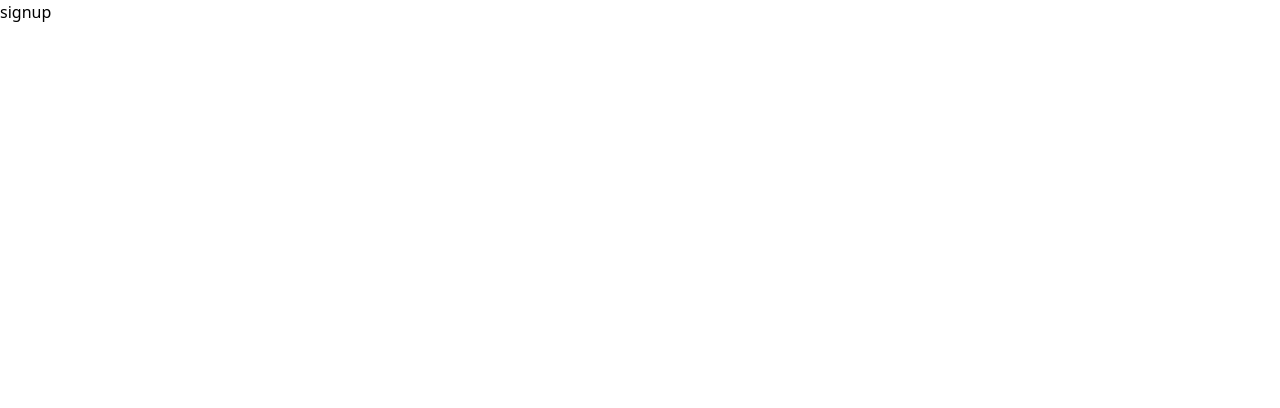
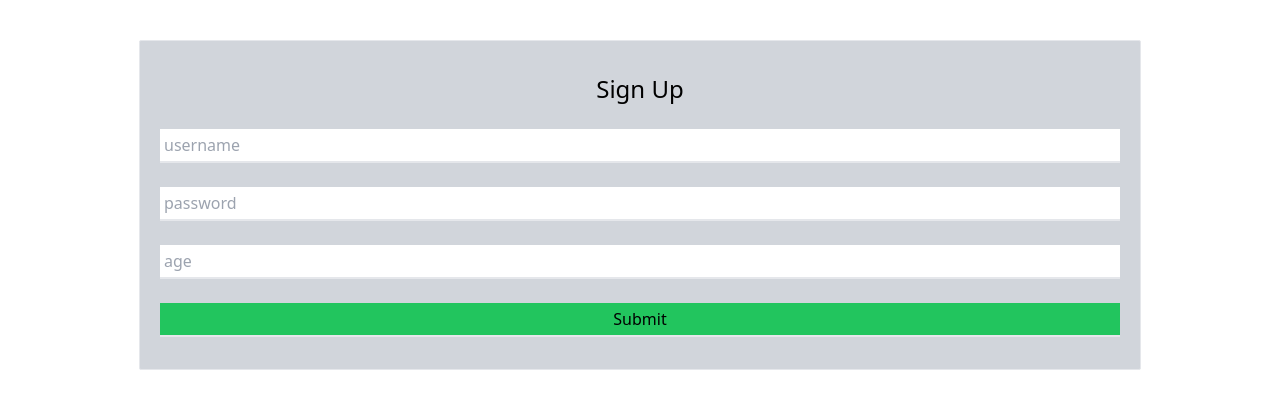
Before and after one commit to afreedituttu/serverless_todo, a React (Create React App) app: page /signup in a window 1280 px wide. Shown: the top 408 px of the page. Built offline with nearby package versions, Linux system fonts and the light colour scheme.

Commit message:
Login and signup feature added, active user available

```diff
--- a/public/index.html
+++ b/public/index.html
@@ -10,34 +10,11 @@
       content="Web site created using create-react-app"
     />
     <link rel="apple-touch-icon" href="%PUBLIC_URL%/logo192.png" />
-    <!--
-      manifest.json provides metadata used when your web app is installed on a
-      user's mobile device or desktop. See https://developers.google.com/web/fundamentals/web-app-manifest/
-    -->
     <link rel="manifest" href="%PUBLIC_URL%/manifest.json" />
-    <!--
-      Notice the use of %PUBLIC_URL% in the tags above.
-      It will be replaced with the URL of the `public` folder during the build.
-      Only files inside the `public` folder can be referenced from the HTML.
-
-      Unlike "/favicon.ico" or "favicon.ico", "%PUBLIC_URL%/favicon.ico" will
-      work correctly both with client-side routing and a non-root public URL.
-      Learn how to configure a non-root public URL by running `npm run build`.
-    -->
-    <title>React App</title>
+    <title>Advanced Todo App</title>
   </head>
   <body>
     <noscript>You need to enable JavaScript to run this app.</noscript>
     <div id="root"></div>
-    <!--
-      This HTML file is a template.
-      If you open it directly in the browser, you will see an empty page.
-
-      You can add webfonts, meta tags, or analytics to this file.
-      The build step will place the bundled scripts into the <body> tag.
-
-      To begin the development, run `npm start` or `yarn start`.
-      To create a production bundle, use `npm run build` or `yarn build`.
-    -->
   </body>
 </html>
--- a/src/App.jsx
+++ b/src/App.jsx
@@ -1,4 +1,4 @@
-import React from 'react'
+import React, { useContext } from 'react'
 import { Routes, Route, Outlet } from 'react-router-dom'
 import Navbar from './components/Navbar'
 import Footer from './components/Footer'
@@ -8,9 +8,13 @@ import Login from './pages/Auth/Login'
 import Signup from './pages/Auth/Signup'
 import Profile from './pages/Profile/Profile'
 import './index.css'
+import { UserContext } from './context/context'
 
 const App = () => {
+  const {activeUser} = useContext(UserContext)
+  console.log('App ',activeUser);
   return (<Routes>
+
     <Route path='/' element={<HomeLayout />} >
         <Route index element={<Home />} />
         <Route exact path='/tasks/:taskId' element={<Details />} />
--- a/src/components/Addtask.jsx
+++ /dev/null
@@ -1,11 +0,0 @@
-import React from 'react'
-
-const Addtask = () => {
-  return (
-    <div>
-
-    </div>
-  )
-}
-
-export default Addtask
--- a/src/components/Home/AddTask.jsx
+++ b/src/components/Home/AddTask.jsx
@@ -27,9 +27,9 @@ const AddTask = ({setTasks, setCurrentlyAdding, tasks}) => {
     return last_element_id + 1;
   };
   const addTask = () => {
+    task["taskId"] = gen_task_id();
+    task['status'] = 'not_completed'
     setTasks((old_tasks) => {
-      task["taskId"] = gen_task_id();
-      task['status'] = 'not_completed'
       return [...old_tasks, task];
     });
   };
--- a/src/components/Home/User.jsx
+++ b/src/components/Home/User.jsx
@@ -1,10 +1,16 @@
-import React from 'react'
+import React, { useContext } from 'react'
+import { UserContext } from '../../context/context'
 
 const Users = () => {
+  const {users} = useContext(UserContext);
   return (
     <div className="users">
       <ul>
-        <li className='p-2 bg-gray-300 text-black my-1'>user1</li>
+      {
+        users.map((user, index)=>{
+          return(<li key={index} className='p-2 bg-gray-300 text-black my-1'>{user.username}</li>)
+        })
+      }
       </ul>
     </div>
   )
--- a/src/context/context.js
+++ b/src/context/context.js
@@ -10,12 +10,13 @@ export function TasksContextProvider(props) {
     </TasksContext.Provider>)
 }
 
-export const UserContext = createContext([]);
+export const UserContext = createContext();
 
 export function UserContextProvider(props) {
-    const [users, setUsers] = useState();
+    const [users, setUsers] = useState([]);
+    const [activeUser, setActiveUser] = useState();
 
-    return(<UserContext.Provider value={{users, setUsers}}>
+    return(<UserContext.Provider value={{users, setUsers, activeUser, setActiveUser}}>
         {props.children}
     </UserContext.Provider>)
 }
--- a/src/pages/Auth/Login.jsx
+++ b/src/pages/Auth/Login.jsx
@@ -1,9 +1,58 @@
-import React from 'react'
+import React, { useContext, useState } from 'react'
+import { UserContext } from '../../context/context';
+import { useNavigate } from 'react-router-dom';
 
 const Login = () => {
+  const [show, setShow] = useState(false);
+  const [message, setMessage] = useState("");
+  const navigate = useNavigate();
+  const [user, setUser] = useState({
+    username:"",
+    password:"",
+  });
+  const {users, setActiveUser} = useContext(UserContext);
+  const onchange_data = (e)=> {
+    const {name, value} = e.target
+    setUser((old_values)=>{
+      return {
+        ...old_values,
+        [name]:value
+      }
+    })
+  }
+  const LoginUser = ()=> {
+    console.log(users);
+    console.log(user);
+    const temp_user = users.find((u)=>{
+      if(u.username == user.username){
+        if(u.password == user.password){
+          return u
+        }
+      }
+    })
+    if(!temp_user){
+      setShow(true)
+      setMessage("Login unsuccessfull")
+    }else{
+      setShow(true)
+      setMessage("Login successfull")
+      setActiveUser(temp_user)
+      setTimeout(()=>{
+        navigate('/')
+      }, 2000)
+    }
+    console.log(temp_user);
+
+  }
   return (
-    <div>
-      login
+    <div className='flex justify-center my-10'>
+      <div className="card bg-gray-300 border rounded-sm p-5">
+        {show?<div className=" w-full bg-blue-500 text-xl text-center p-1">{message}</div>:""}
+        <h1 className='text-center text-2xl py-3'>Login</h1>
+        <input name='username' onChange={onchange_data} value={user.username} type="text" className=' min-w-60 w-full outline-none border-b-2 border-b-gray-200 p-1 my-3' placeholder='username' />
+        <input name='password' onChange={onchange_data} value={user.password} type="text" className=' min-w-60 w-full outline-none border-b-2 border-b-gray-200 p-1 my-3' placeholder='password' />
+        <button onClick={LoginUser} type="submit" className=' min-w-60 w-full outline-none border-b-2 bg-green-500 p-1 my-3'>Login</button>
+      </div>
     </div>
   )
 }
--- a/src/pages/Auth/Signup.jsx
+++ b/src/pages/Auth/Signup.jsx
@@ -1,9 +1,56 @@
-import React from 'react'
+import React, { useContext, useState } from 'react'
+import { UserContext } from '../../context/context';
+import { useNavigate } from 'react-router-dom';
 
 const Signup = () => {
+  const [show, setShow] = useState(false);
+  const [message, setMessage] = useState("");
+  const navigate = useNavigate();
+  const [user, setUser] = useState({
+    username:"",
+    password:"",
+    age:""
+  });
+  const {users, setUsers} = useContext(UserContext);
+  const onchange_data = (e)=> {
+    const {name, value} = e.target
+    setUser((old_values)=>{
+      return {
+        ...old_values,
+        [name]:value
+      }
+    })
+  }
+  const gen_user_id = () => {
+    var last_user_id;
+    if (users.length != 0) {
+      last_user_id = users[users.length - 1].userId;
+    } else {
+      last_user_id = 0;
+    }
+    return last_user_id + 1;
+  };
+  const createUser = ()=> {
+    user['userId'] = gen_user_id();
+    setUsers((old_users)=>{
+      return [...old_users, user]
+    })
+    setShow(true)
+    setMessage("User created succesfully, redirecting to Login...")
+    setTimeout(()=>{
+      navigate('/login')
+    },2000)
+  }
   return (
-    <div>
-      signup
+    <div className='flex justify-center my-10'>
+      <div className="card bg-gray-300 border rounded-sm p-5">
+        {show?<div className=" w-full bg-green-500 text-xl text-center p-1">{message}</div>:""}
+        <h1 className='text-center text-2xl py-3'>Sign Up</h1>
+        <input name='username' onChange={onchange_data} value={user.username} type="text" className=' min-w-60 w-full outline-none border-b-2 border-b-gray-200 p-1 my-3' placeholder='username' />
+        <input name='password' onChange={onchange_data} value={user.password} type="text" className=' min-w-60 w-full outline-none border-b-2 border-b-gray-200 p-1 my-3' placeholder='password' />
+        <input name='age' onChange={onchange_data} value={user.age} type="number" className=' min-w-60 w-full outline-none border-b-2 border-b-gray-200 p-1 my-3' placeholder='age' />
+        <button onClick={createUser} type="submit" className=' min-w-60 w-full outline-none border-b-2 bg-green-500 p-1 my-3'>Submit</button>
+      </div>
     </div>
   )
 }
--- a/src/static/data.js
+++ b/src/static/data.js
@@ -1,8 +1,21 @@
 tasks = [
     {
-        taskId:1,
-        task_name:'clean house',
-        task_content:'kofksdofjsoi siodfuioujifoewuf oiweu foiewusoif uesoif jesoi fjoiesj foiewjof ijweoifj eoif jsoidj foidsjfoisjaofijsdojfsdahguidsgh iudg hiwue hpuwehgfuijsefcjdsvndkxjcvdnuiah ewpiofj oewijosdfoij fojdofejwofjsodpiosfjfopisdjoij soirjojeof sehoi jcsodi cjhosidnjviodh vuihoiejfoiwejfoiewjfie',
-        status:'not_completed'
+        userId:1,
+        tasks:[
+            {
+                taskId:1,
+                task_name:'clean house',
+                task_content:'kofksdofjsoi siodfuioujifoewuf oiweu foiewusoif uesoif jesoi fjoiesj foiewjof ijweoifj eoif jsoidj foidsjfoisjaofijsdojfsdahguidsgh iudg hiwue hpuwehgfuijsefcjdsvndkxjcvdnuiah ewpiofj oewijosdfoij fojdofejwofjsodpiosfjfopisdjoij soirjojeof sehoi jcsodi cjhosidnjviodh vuihoiejfoiwejfoiewjfie',
+                status:'not_completed'
+            },
+        ]
     }
 ]
+
+users = [
+    {
+        userId:1,
+        username:'afreedi',
+        age:20
+    }
+]
```
